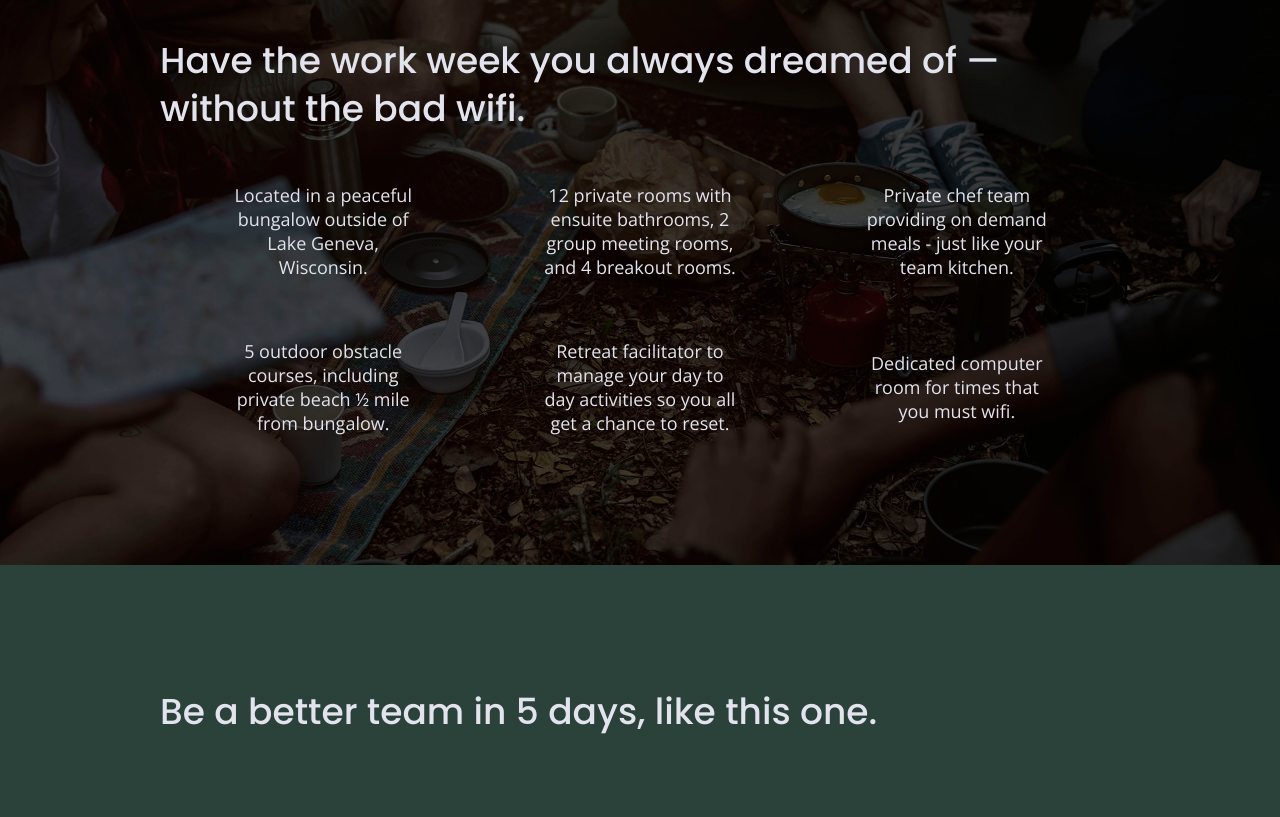
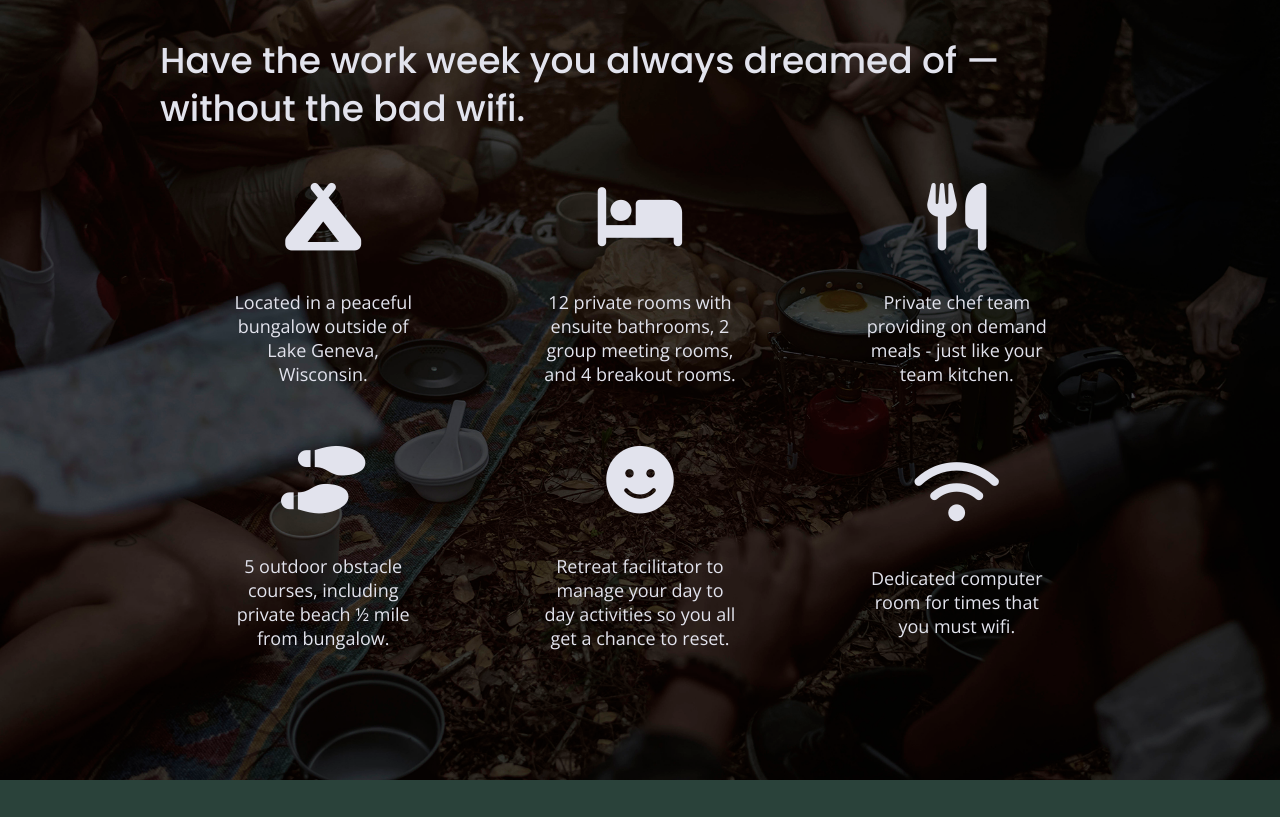
Before and after one commit to SarahHeinz/unplugged-website, a website built with Parcel: page index.html in a window 1280 px wide. Shown: the part 1095-1912 px from the top of the page. Built offline with nearby package versions, Linux system fonts and the light colour scheme.

Commit message:
Added Icons

```diff
--- a/css/main.css
+++ b/css/main.css
@@ -352,6 +352,11 @@ input[type=button] {
 
 .features h2 {
   margin-bottom: 60px;
+}
+
+.features i {
+	font-size: 3.75em;
+    margin-bottom: 40px;
 }
 
 .features .features-items {
--- a/index.html
+++ b/index.html
@@ -20,6 +20,8 @@
   <link rel="stylesheet" href="css/main.css">
   <link href="https://fonts.googleapis.com/css?family=Open+Sans:400,700|Poppins:500,700" rel="stylesheet">
 
+  <script src="https://kit.fontawesome.com/e0ca52d15c.js" crossorigin="anonymous"></script>
+
   <meta name="theme-color" content="#fafafa">
 </head>
 
@@ -28,7 +30,7 @@
   <header>
     <div class="content-wrapper">
       <figure>
-      <a href="#"><img src="img/unpluggedlogo.png" alt="unplugged logo"> </a>
+        <a href="#"><img src="img/unpluggedlogo.png" alt="unplugged logo"> </a>
       </figure>
       <div class="header-divider"></div>
       <nav>
@@ -70,37 +72,49 @@
         <h2>Have the work week you always dreamed of — without the bad wifi.</h2>
         <div class="features-items">
           <article>
-            <p class="fontawesome-icon"></p>
+            <p class="fontawesome-icon">
+              <i class="fas fa-campground"></i>
+            </p>
             <p class="features-item-description">Located in a peaceful bungalow outside of Lake Geneva, Wisconsin.</p>
           </article>
 
           <article>
-            <p class="fontawesome-icon"></p>
+            <p class="fontawesome-icon">
+              <i class="fa-solid fa-bed"></i>
+            </p>
             <p class="features-item-description">12 private rooms with ensuite bathrooms, 2 group meeting rooms, and 4
               breakout rooms.</p>
           </article>
 
           <article>
-            <p class="fontawesome-icon"></p>
+            <p class="fontawesome-icon">
+              <i class="fa-solid fa-utensils"></i>
+            </p>
             <p class="features-item-description">Private chef team providing on demand meals - just like your team
               kitchen.</p>
           </article>
 
           <article>
-            <p class="fontawesome-icon"></p>
+            <p class="fontawesome-icon">
+              <i class="fa-solid fa-shoe-prints"></i>
+            </p>
             <p class="features-item-description">5 outdoor obstacle courses, including private beach ½ mile from
               bungalow.
             </p>
           </article>
 
           <article>
-            <p class="fontawesome-icon"></p>
+            <p class="fontawesome-icon">
+              <i class="fa-solid fa-face-smile"></i>
+            </p>
             <p class="features-item-description">Retreat facilitator to manage your day to day activities so you all get
               a chance to reset.</p>
           </article>
 
           <article>
-            <p class="fontawesome-icon"></p>
+            <p class="fontawesome-icon">
+              <i class="fa-solid fa-wifi"></i>
+            </p>
             <p class="features-item-description">Dedicated computer room for times that you must wifi.</p>
           </article>
         </div>
@@ -115,8 +129,8 @@
           <div>
             <h3>LaCrue Bottling Co. October 2018</h3>
             <figure>
-            <img src="img/unplugged-retreat-lacrue.jpg" alt="LaCrue Bottling Team">
-          </figure>
+              <img src="img/unplugged-retreat-lacrue.jpg" alt="LaCrue Bottling Team">
+            </figure>
             <p>Lorem ipsum dolor sit amet, consectetur adipiscing elit, sed do eiusmod tempor incididunt ut labore et
               dolore magna aliqua. Ut enim ad minim veniam, quis nostrud exercitation ullamco laboris nisi ut aliquip ex
               ea commodo consequat. Duis aute irure dolor in reprehenderit in voluptate velit esse cillum dolore eu
```
Also changed, not shown: about/index.html (+1 -0 lines), faq/index.html (+3 -0 lines).
